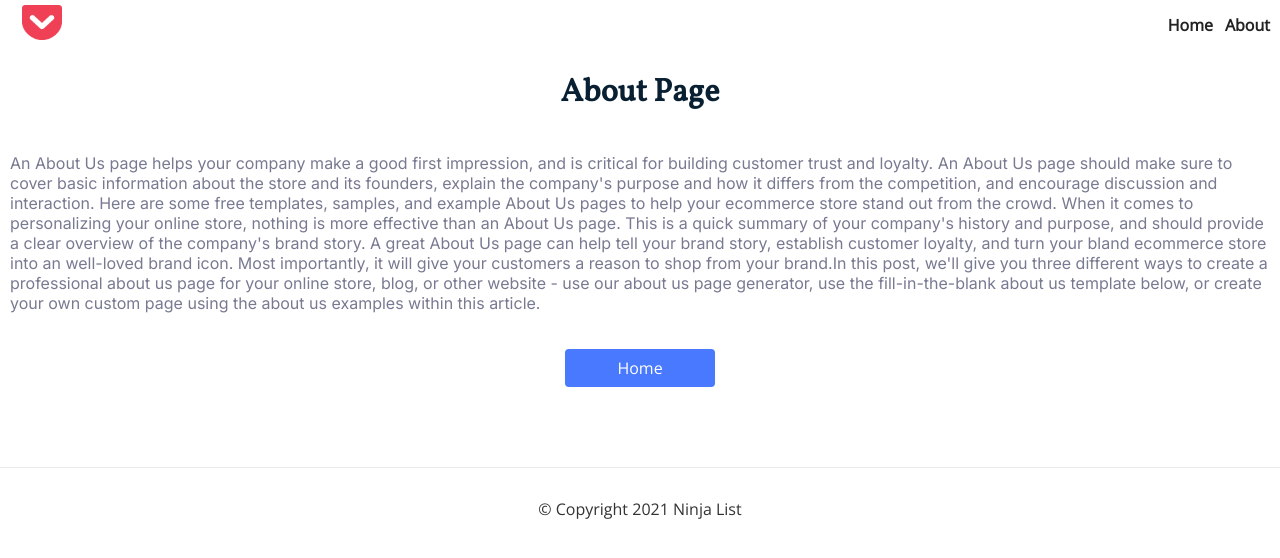
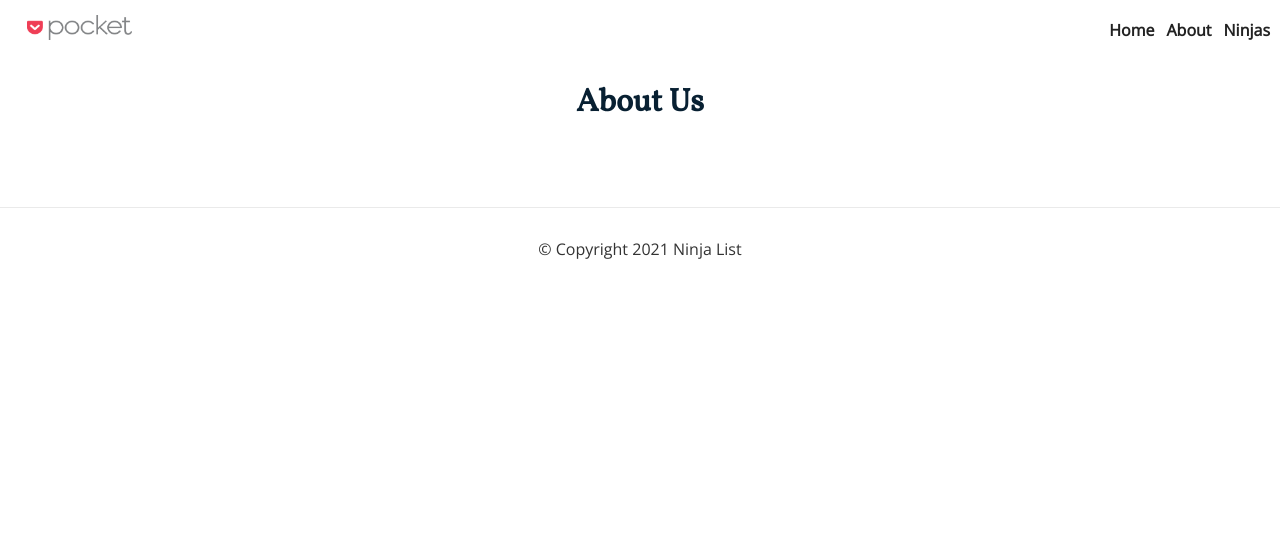
Before and after one commit to Mardiprk/Blogs, a Next.js app: page /about in a window 1280 px wide. Shown: the top 558 px of the page. Built offline with nearby package versions, Linux system fonts and the light colour scheme; a web font is replaced by a local one.

Commit message:
Added Links

```diff
--- a/pages/404.js
+++ b/pages/404.js
@@ -1,4 +1,5 @@
 import Link from "next/link";
+import Head from "next/head";
 import Lottie from "lottie-react";
 import Error from "../public/16294-404-space-error.json";
 
@@ -8,6 +9,9 @@ export default function NotFound() {
       className="not-found"
       style={{ alignItems: "center", justifyContent: "center" }}
     >
+      <Head>
+        <title>Page Not Found :/</title>
+      </Head>
       <Lottie
         animationData={Error}
         style={{
@@ -16,6 +20,7 @@ export default function NotFound() {
           justifyContent: "center",
         }}
       />
+      <div className="not-found">
         <p>
           Go back to{" "}
           <Link href="/">
@@ -23,5 +28,6 @@ export default function NotFound() {
           </Link>
         </p>
       </div>
+    </div>
   );
 }
--- a/pages/about.js
+++ b/pages/about.js
@@ -1,39 +1,17 @@
 import Head from "next/head";
 import styles from "../styles/Home.module.css";
-import Link from "next/link";
 
-export default function About() {
+export default function About({ ninjas }) {
   return (
     <div className={styles.container}>
       <Head>
         <title>About</title>
       </Head>
-      <h1 className={styles.title} style={{ textAlign: "left" }}>
-        About Page
-      </h1>
-      <p className={styles.text}>
-        {`An About Us page helps your company make a good first impression, and is
-        critical for building customer trust and loyalty. An About Us page
-        should make sure to cover basic information about the store and its
-        founders, explain the company's purpose and how it differs from the
-        competition, and encourage discussion and interaction. Here are some
-        free templates, samples, and example About Us pages to help your
-        ecommerce store stand out from the crowd. When it comes to personalizing
-        your online store, nothing is more effective than an About Us page. This
-        is a quick summary of your company's history and purpose, and should
-        provide a clear overview of the company's brand story. A great About Us
-        page can help tell your brand story, establish customer loyalty, and
-        turn your bland ecommerce store into an well-loved brand icon. Most
-        importantly, it will give your customers a reason to shop from your
-        brand.In this post, we'll give you three different ways to create a
-        professional about us page for your online store, blog, or other website
-        - use our about us page generator, use the fill-in-the-blank about us
-        template below, or create your own custom page using the about us
-        examples within this article.`}
-      </p>
-      <Link href="/">
-        <a className={styles.btn}>Home</a>
-      </Link>
+      <div className={styles.align}>
+        <h1 className={styles.title} style={{ textAlign: "left" }}>
+          About Us
+        </h1>
+      </div>
     </div>
   );
 }
--- a/pages/components/Navbar.js
+++ b/pages/components/Navbar.js
@@ -7,7 +7,7 @@ export default function NavBar() {
       <div className="logo">
         <Link href="/">
           <a>
-            <Image src="/logo.png" height={35} width={40} />
+            <Image src="/logo.png" height={25} width={105} />
           </a>
         </Link>
       </div>
@@ -32,6 +32,16 @@ export default function NavBar() {
           About
         </a>
       </Link>
+      <Link href="/ninjas/">
+        <a
+          className="tit"
+          style={{
+            color: "#222",
+          }}
+        >
+          Ninjas
+        </a>
+      </Link>
     </nav>
   );
 }
--- a/styles/Home.module.css
+++ b/styles/Home.module.css
@@ -20,6 +20,7 @@
 }
 .align{
   max-width: 40rem;
+  align-items: center;
 
 }
 .btn{
@@ -32,3 +33,6 @@
   color: #fff;
   text-align: center;
 }
+.names{
+  color: #333;
+}
--- a/styles/globals.css
+++ b/styles/globals.css
@@ -31,6 +31,7 @@ nav {
 }
 nav .logo {
   margin-right: auto;
+  padding: 10px 5px;
 }
 nav .tit{
   font-size: 1rem;
```
Also changed, not shown: pages/contact.js (deleted, +0 -22 lines), pages/ninjas/[id].js (added, +11 -0 lines), pages/ninjas/index.js (added, +47 -0 lines), styles/ninjas.module.css (added, +24 -0 lines), public/logo.png, 1 other file (tests, documents, lock files or other folders). Lines whose indentation alone changed are shown as unchanged.
